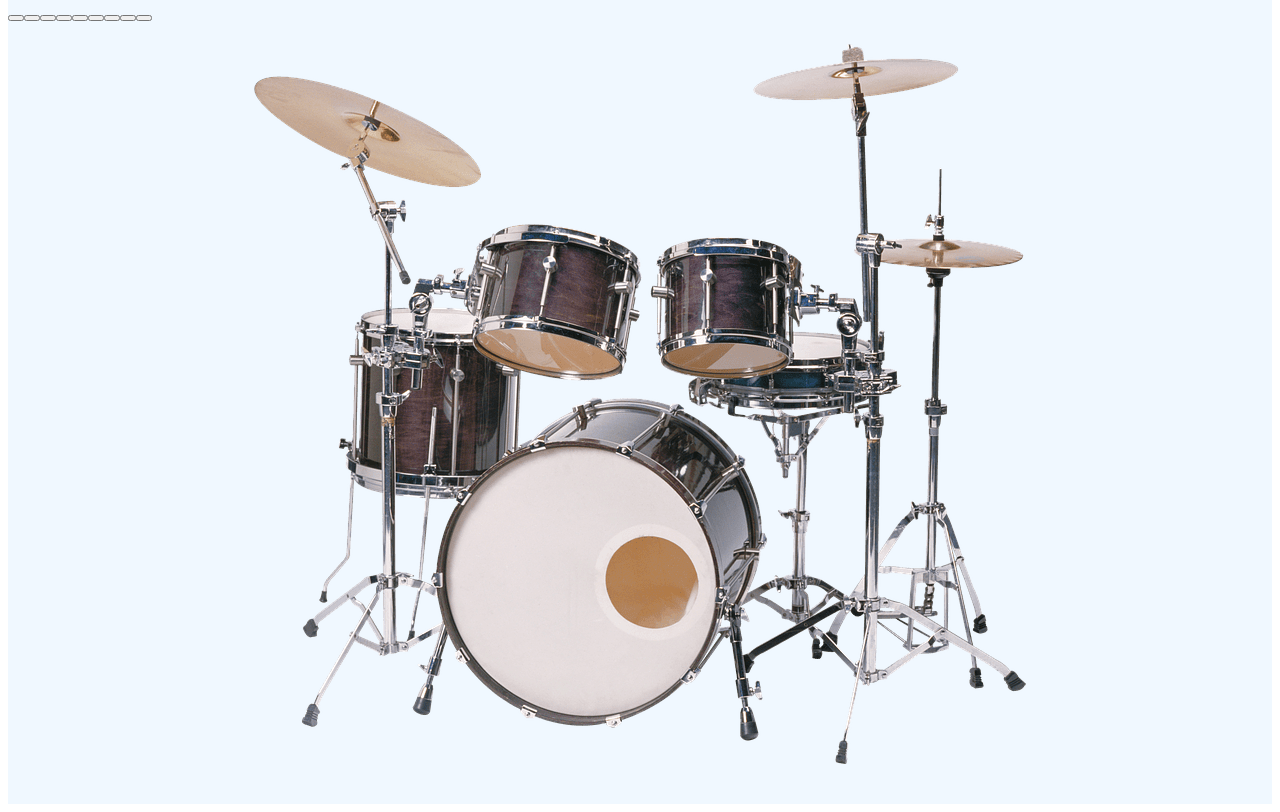
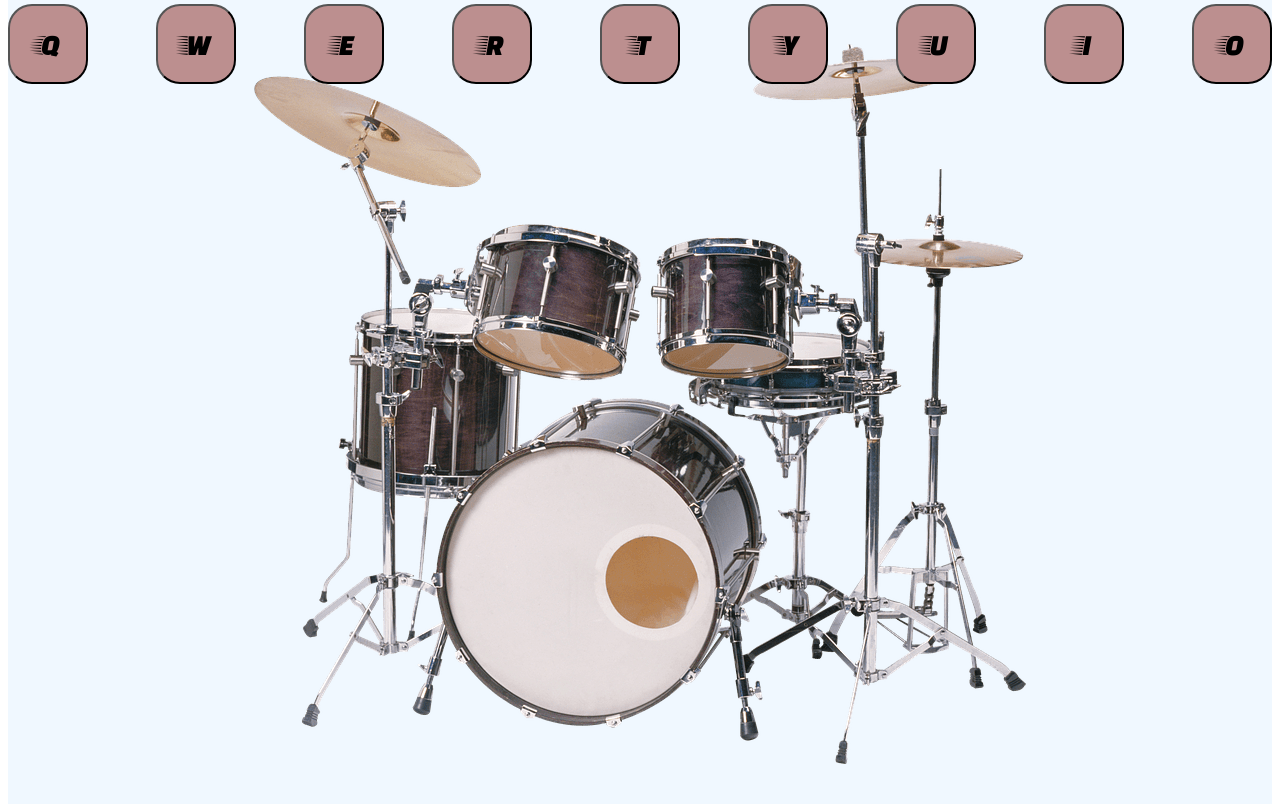
Before and after one commit to maximilianPeterry/drumKit, a plain HTML site: page index.html in a window 1280 px wide. Shown: the part 86-898 px from the top of the page. Drawn offline with Linux system fonts and the light colour scheme.

Commit message:
maybeDone

```diff
--- a/css/style.css
+++ b/css/style.css
@@ -1,4 +1,5 @@
 @import url('https://fonts.googleapis.com/css?family=Pacifico&display=swap');
+@import url('https://fonts.googleapis.com/css?family=Faster+One&display=swap');
 
 #navBar {
     background-color: aliceblue;
@@ -10,9 +11,20 @@
     background-color: aliceblue;
     display: flex;
     flex-direction: row;
+    justify-content: space-between;
     height: 800px;
     background-image: url("../images/drumKit.png");
     background-repeat: no-repeat;
     background-position: center;
 
 }
+
+.button {
+    height: 80px;
+    width: 80px;
+    border-radius: 30%;
+    background-color: rosybrown;
+    font-family: 'Faster One', cursive;
+    font-size: 30px;
+    padding: 0;
+}
--- a/index.html
+++ b/index.html
@@ -16,49 +16,49 @@
     </nav>
 <div id="bodyContainer">
 
-    <div id="butOne">
-        <button id="q">
-             <!-- <link id="boom" href="sounds/boom.wav" onclick="boom.play()"> -->
+    <div id="butOne" class="container">
+        <button id="q" class="button">
+             Q
         </button>
     </div>
-    <div id="butTwo">
-        <button id="w">
-
+    <div id="butTwo" class="container">
+        <button id="w" class="button">
+            W
         </button>
     </div>
-    <div id="butThree">
-        <button id="e">
-
+    <div id="butThree" class="container">
+        <button id="e" class="button">
+            E
         </button>
     </div>
-    <div id="butFour">
-        <button id="r">
-
+    <div id="butFour" class="container">
+        <button id="r" class="button">
+            R
         </button>
     </div>
-    <div id="butFive">
-        <button id="t">
-
+    <div id="butFive" class="container">
+        <button id="t" class="button">
+            T
         </button>
     </div>
-    <div id="butSix">
-        <button id="y">
-
+    <div id="butSix" class="container">
+        <button id="y" class="button">
+            Y
         </button>
     </div>
-    <div id="butSeven">
-        <button id="u">
-
+    <div id="butSeven" class="container">
+        <button id="u" class="button">
+            U
         </button>
     </div>
-    <div id="butEight">
-        <button id="i">
-
+    <div id="butEight" class="container">
+        <button id="i" class="button">
+            I
         </button>
     </div>
-    <div id="butNine">
-        <button id="o">
-
+    <div id="butNine" class="container">
+        <button id="o" class="button">
+            O
         </button>
     </div>
     </div>
```
